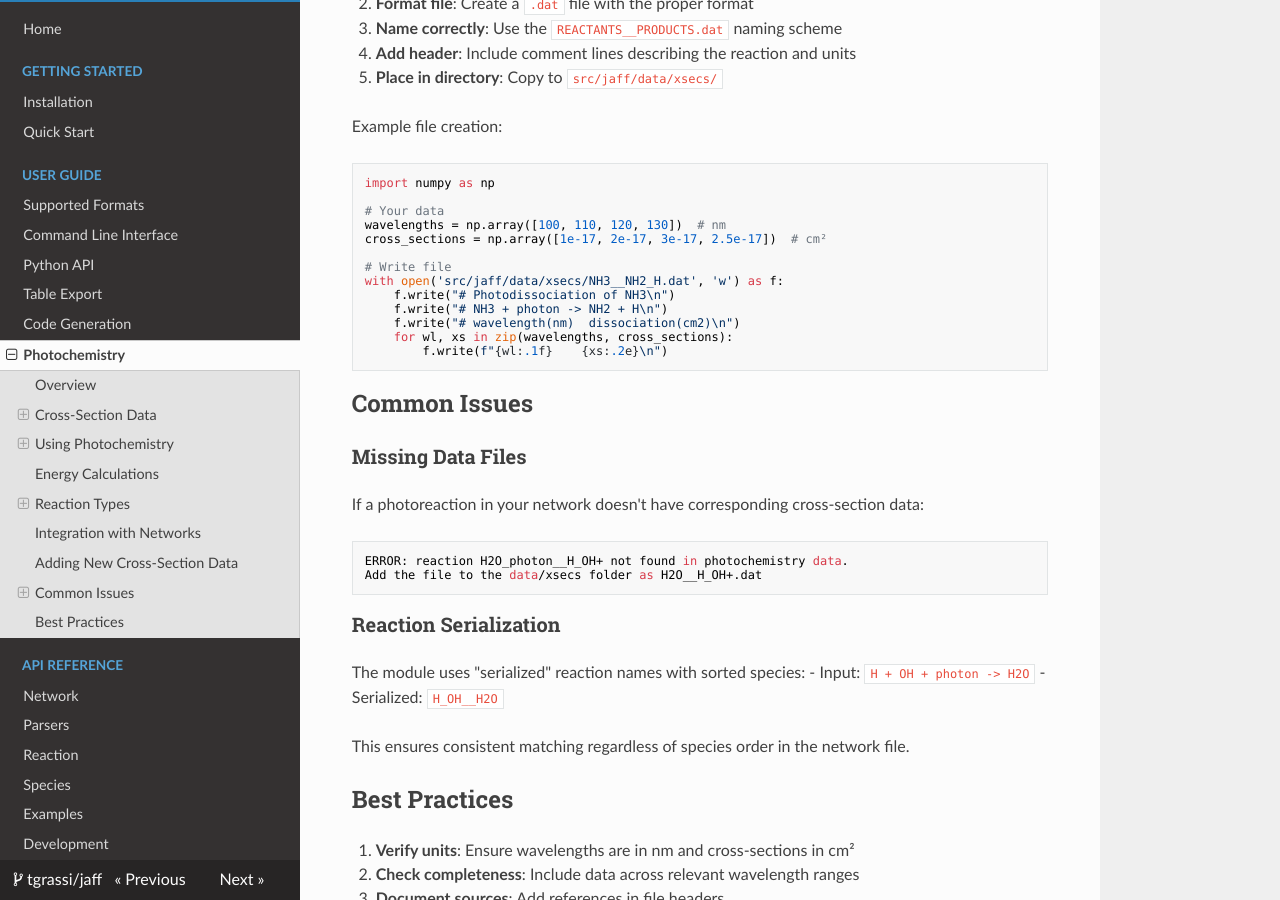
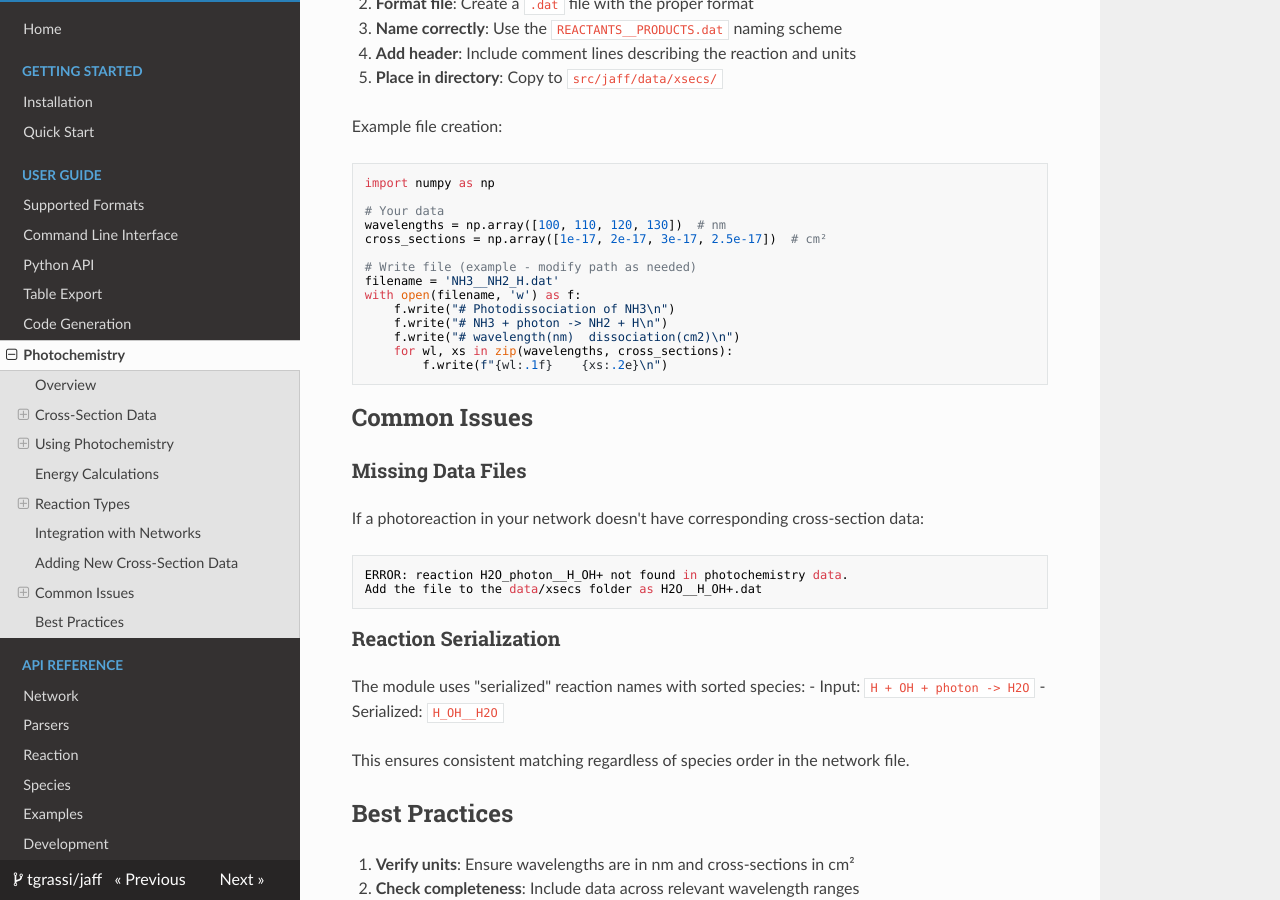
Before and after one commit to BenWibking/jaff, an MkDocs documentation site: the page built from docs/photochemistry.md, in a window 1280 px wide and 900 px high, scrolled down 2797 px. Built offline with MkDocs 1.6.1, drawn with Linux system fonts in a browser that asks for light colours; nearby versions of some CDN libraries; some of the changed text lies outside the part shown.

Commit message:
fix docs example code

```diff
--- a/docs/photochemistry.md
+++ b/docs/photochemistry.md
@@ -143,8 +143,9 @@ import numpy as np
 wavelengths = np.array([100, 110, 120, 130])  # nm
 cross_sections = np.array([1e-17, 2e-17, 3e-17, 2.5e-17])  # cm²
 
-# Write file
-with open('src/jaff/data/xsecs/NH3__NH2_H.dat', 'w') as f:
+# Write file (example - modify path as needed)
+filename = 'NH3__NH2_H.dat'
+with open(filename, 'w') as f:
     f.write("# Photodissociation of NH3\n")
     f.write("# NH3 + photon -> NH2 + H\n")
     f.write("# wavelength(nm)  dissociation(cm2)\n")
```
Also changed, not shown: other parts of docs/photochemistry.md (+2 -2 lines), docs/api.md (+5 -1 lines), docs/code-generation.md (+1 -1 lines), docs/examples.md (+3 -3 lines), docs/index.md (+1 -1 lines), docs/table-export.md (+2 -2 lines), 1 other file.
